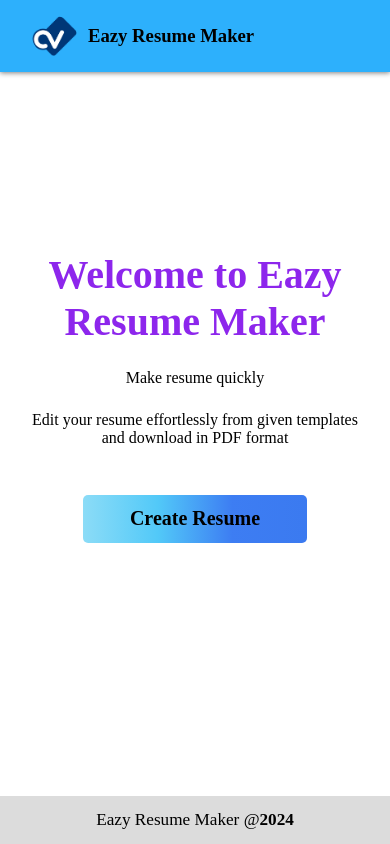
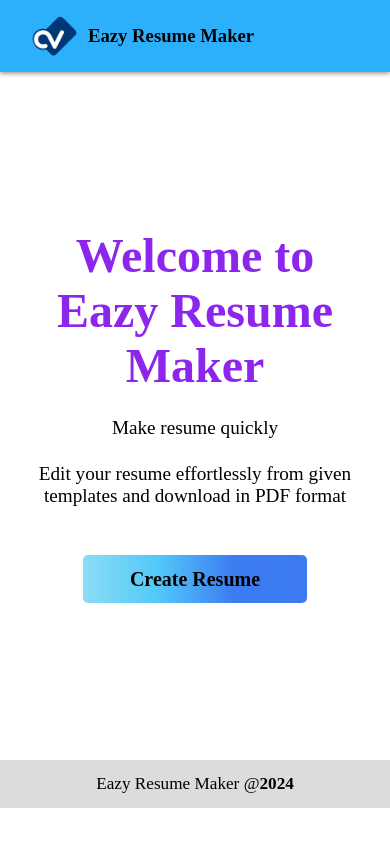
Before and after one commit to Deepak9717/easy-resume-maker, a React (Vite) app: page / in a window 390 px wide. Built offline with nearby package versions, Linux system fonts and the light colour scheme.

Commit message:
Add files via upload

```diff
--- a/src/App.css
+++ b/src/App.css
@@ -24,7 +24,7 @@
 }
 
 /* Footer CSS*/
-footer div {
+footer {
   width: 100%;
   height: 3rem;
   display: flex;
@@ -32,12 +32,13 @@ footer div {
   align-items: center;
   background-color: rgb(220, 220, 220);
 }
-footer div span {
+footer span {
   font-size: 1.075rem;
 }
 /*Home Css*/
 .heading {
-  height: 84vh;
+  width: 100%;
+  height: 81.5vh;
   padding: 1rem 2rem;
   display: flex;
   align-items: center;
@@ -75,7 +76,6 @@ footer div span {
   color: white;
 }
 .container {
-  width: max-content;
   display: flex;
 }
 .data-section {
@@ -148,7 +148,7 @@ footer div span {
   outline: 1px solid rgb(24, 94, 245);
   box-shadow: 0 0 5px rgb(35, 98, 235);
 }
-.color {
+.color{
   padding: 1rem 1.5rem;
   background: rgb(192, 191, 192);
   display: flex;
@@ -156,11 +156,11 @@ footer div span {
   row-gap: 0.5rem;
   border-bottom: 1px solid grey;
 }
-.color div {
+.color div{
   display: flex;
   flex-direction: column;
 }
-.color div label {
+.color div label{
   font-weight: 600;
 }
 .add-btn {
@@ -248,7 +248,7 @@ footer div span {
 }
 .template {
   width: 50rem;
-  height: 70.4rem;
+  height: 70rem;
   outline: 1px solid black;
 }
 .minimalist {
@@ -310,13 +310,13 @@ footer div span {
 }
 .left-body {
   width: 15rem;
-  padding: 0.25rem 1.5rem;
+  padding: 0.25rem 1.5rem ;
   background-color: rgb(211, 209, 209);
 }
-.left-body h2 {
+.left-body h2{
   font-weight: 700 !important;
 }
-.left-body .contact {
+.left-body .contact{
   font-weight: 600;
 }
 .right-body {
@@ -335,7 +335,7 @@ footer div span {
   font-weight: 600;
   border-radius: 1rem;
 }
-.download-btn {
+.download-btn{
   width: 9rem;
   height: 2.1rem;
   margin-right: 2.5rem;
@@ -347,28 +347,7 @@ footer div span {
   border-radius: 3px;
   border: 1px solid transparent;
 }
-.download-btn:hover {
+.download-btn:hover{
   border: 1px solid black;
   filter: invert(10%);
 }
-@media screen and (max-width: 1200px) {
-  .wide-width {
-    width: 1188px;
-  }
-}
-@media screen and (max-width: 576px) {
-  .heading {
-    height: 77vh;
-  }
-  .heading h1 {
-    font-size: 2.5rem;
-  }
-  .heading p {
-    font-size: 1rem;
-  }
-  footer {
-    width: 100%;
-    position: absolute;
-    bottom: 0;
-  }
-}
```
